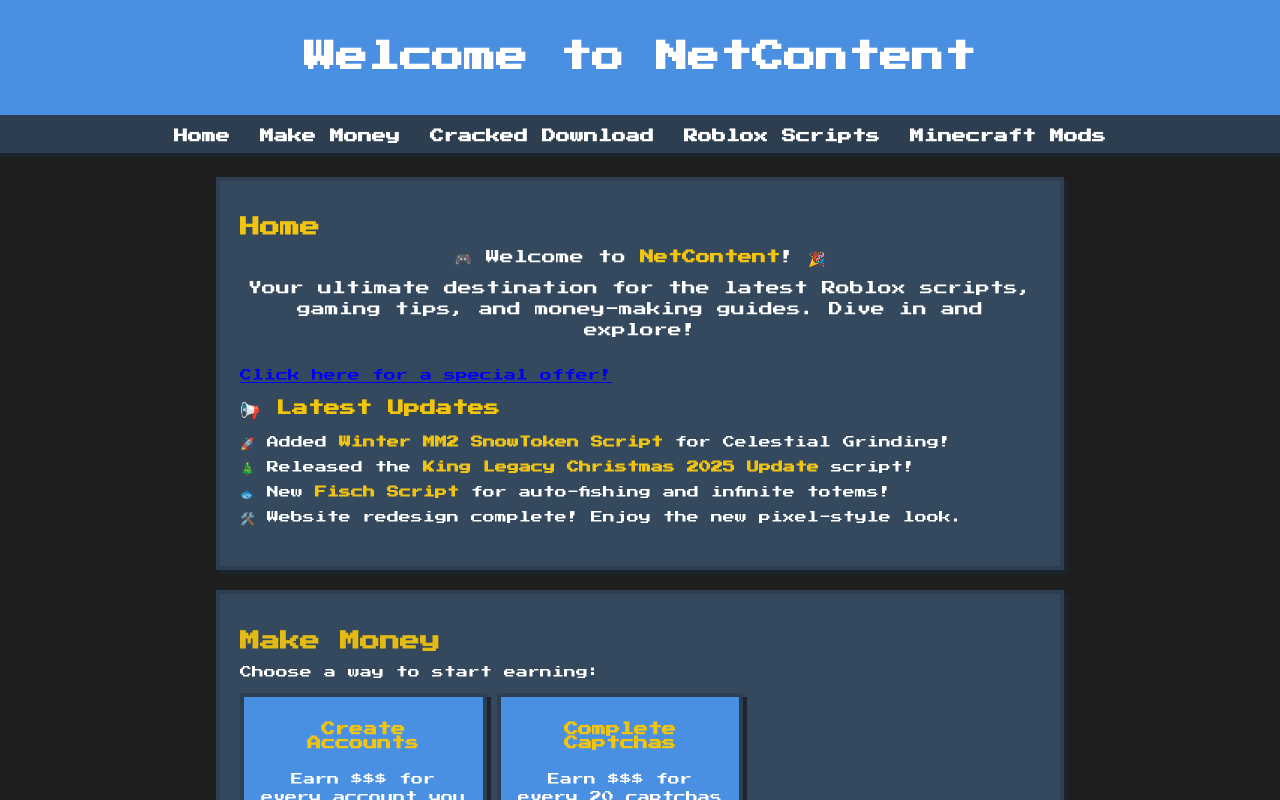
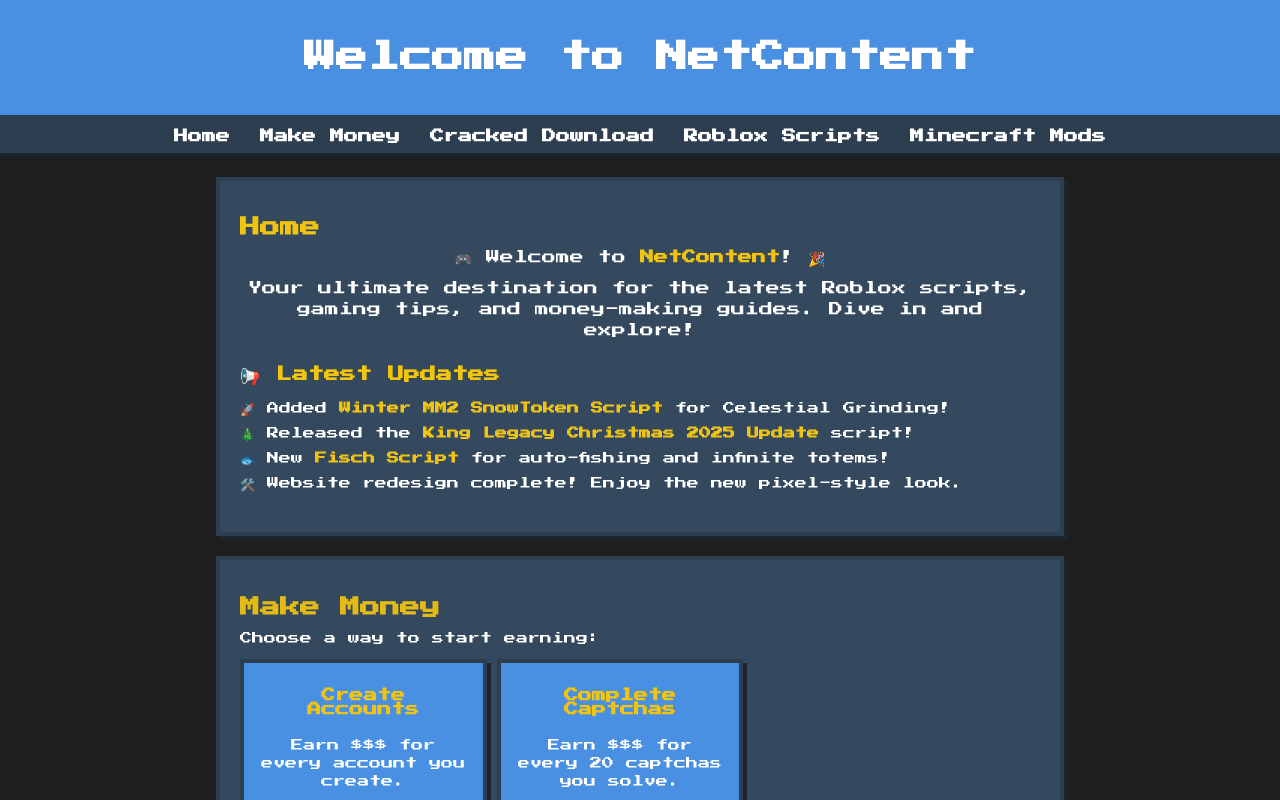
Before and after one commit to Rikoohere/NetContent, a React (Vite) app: page / in a window 1280 px wide. Shown: the top 800 px of the page. Built offline with nearby package versions, Linux system fonts and the light colour scheme.

Commit message:
contentlocker

```diff
--- a/src/app.jsx
+++ b/src/app.jsx
@@ -29,11 +29,6 @@ function Home() {
           <p>🎮 Welcome to <strong>NetContent</strong>! 🎉</p>
           <p>Your ultimate destination for the latest Roblox scripts, gaming tips, and money-making guides. Dive in and explore!</p>
         </div>
-        <p>
-            <a href="https://playabledownload.com/show.php?l=0&u=1781210&id=66952" target="_blank">
-              Click here for a special offer!
-            </a>
-          </p>
         <div className="updates">
           <h3>📢 Latest Updates</h3>
           <ul>
```
